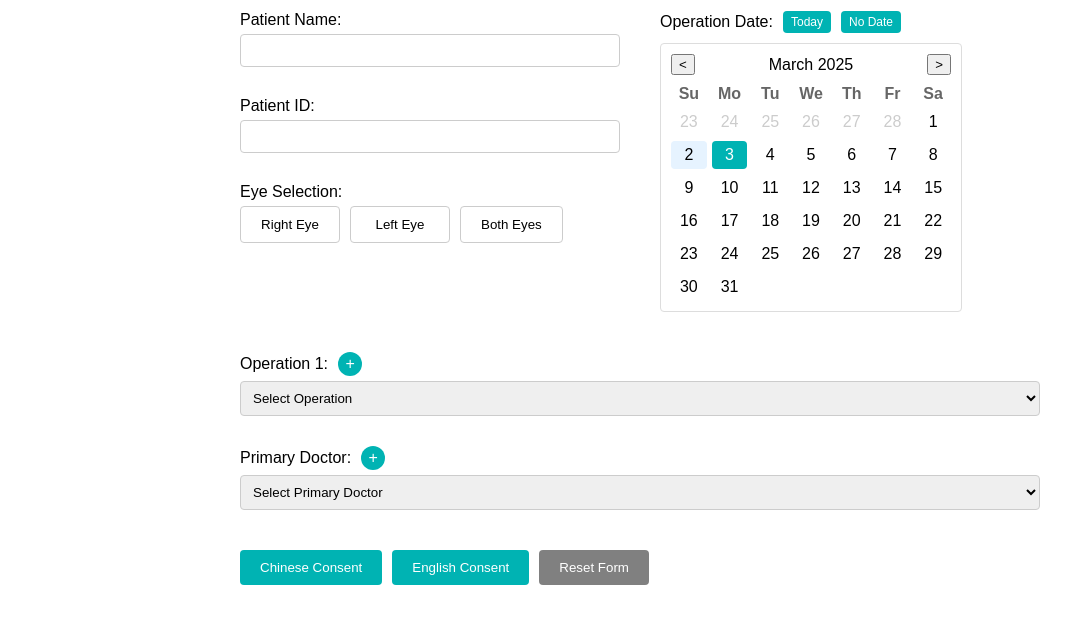
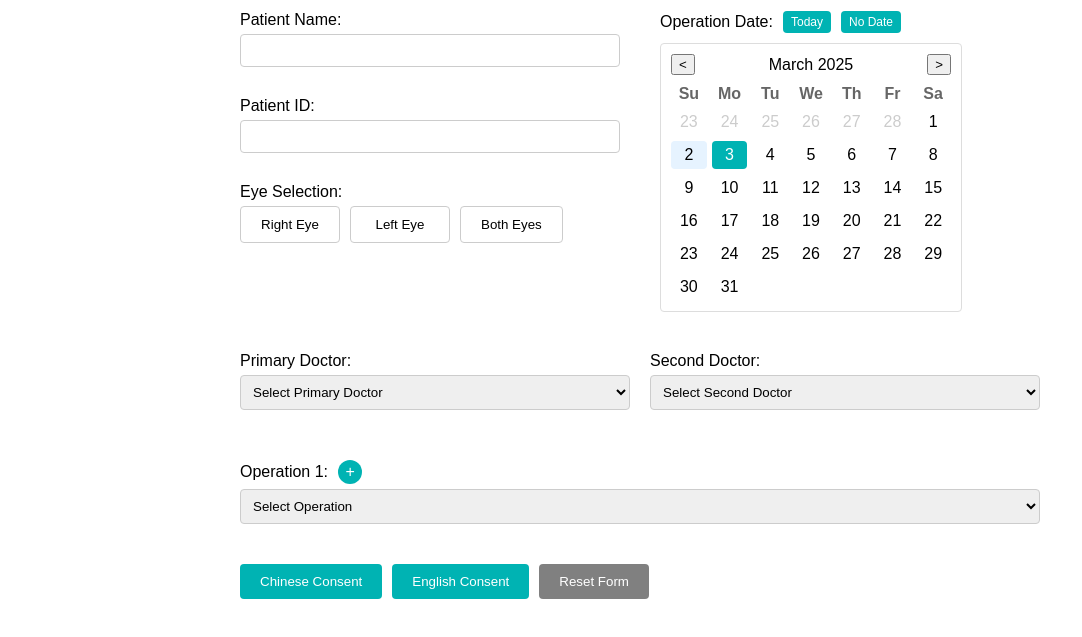
Before and after one commit to ashitaka3948/OA-consent, a plain HTML site: page static/index.html in a window 1280 px wide. Shown: the part 89-726 px from the top of the page, without its empty margins (0-1082 px from the left). Drawn offline with Linux system fonts and the light colour scheme; files whose address does not match are found by name.

Commit message:
fix english name and reorder pulldown menus

```diff
--- a/static/index.html
+++ b/static/index.html
@@ -254,6 +254,26 @@
         .today-button:hover {
             background-color: #009999;
         }
+
+        .doctor-section {
+            display: flex;
+            gap: 20px;
+            margin-bottom: 30px;
+        }
+
+        .doctor-section .form-group {
+            flex: 1;
+        }
+
+        /* Remove the doctor2Group display:none style */
+        #doctor2Group {
+            display: block;
+        }
+
+        /* Adjust operation section margin */
+        #operation1Group {
+            margin-top: 20px;
+        }
     </style>
 </head>
 <body>
@@ -310,6 +330,56 @@
                     </div>
                     <input type="hidden" id="selectedDate" name="selectedDate">
                 </div>
+            </div>
+        </div>
+
+        <div class="doctor-section">
+            <div class="form-group">
+                <label for="doctor1">Primary Doctor:</label>
+                <select id="doctor1" name="doctor1">
+                    <option value="">Select Primary Doctor</option>
+                    <option value="andrew_fok">Andrew Fok</option>
+                    <option value="carol_yu">Carol Yu</option>
+                    <option value="charmaine_hon">Charmaine Hon</option>
+                    <option value="leslie_cheng">Cheng Ka Lok</option>
+                    <option value="cheung_sek_hong">Cheung Sek Hong</option>
+                    <option value="jean_paul_yih">Jean Paul Yih</option>
+                    <option value="callie_ko">Ko Ka Li</option>
+                    <option value="isabel_lai">Lai Sum Wai</option>
+                    <option value="douglas_lam">Lam King Tak</option>
+                    <option value="winnie_lau">Lau Wai Ying</option>
+                    <option value="gary_lee">Lee Ka Yau</option>
+                    <option value="alex_ng">Ng Lap Ki</option>
+                    <option value="shiu_chi_yuen">Shiu Chi Yuen</option>
+                    <option value="patrick_tong">Tong Pak Chuen</option>
+                    <option value="donald_woo">Woo Chai Fong</option>
+                    <option value="victor_woo">Woo Chi Pang</option>
+                    <option value="nancy_yuen">Yuen Shi Yin</option>
+                </select>
+            </div>
+
+            <div class="form-group">
+                <label for="doctor2">Second Doctor:</label>
+                <select id="doctor2" name="doctor2">
+                    <option value="">Select Second Doctor</option>
+                    <option value="andrew_fok">Andrew Fok</option>
+                    <option value="carol_yu">Carol Yu</option>
+                    <option value="charmaine_hon">Charmaine Hon</option>
+                    <option value="leslie_cheng">Cheng Ka Lok</option>
+                    <option value="cheung_sek_hong">Cheung Sek Hong</option>
+                    <option value="jean_paul_yih">Jean Paul Yih</option>
+                    <option value="callie_ko">Ko Ka Li</option>
+                    <option value="isabel_lai">Lai Sum Wai</option>
+                    <option value="douglas_lam">Lam King Tak</option>
+                    <option value="winnie_lau">Lau Wai Ying</option>
+                    <option value="gary_lee">Lee Ka Yau</option>
+                    <option value="alex_ng">Ng Lap Ki</option>
+                    <option value="shiu_chi_yuen">Shiu Chi Yuen</option>
+                    <option value="patrick_tong">Tong Pak Chuen</option>
+                    <option value="donald_woo">Woo Chai Fong</option>
+                    <option value="victor_woo">Woo Chi Pang</option>
+                    <option value="nancy_yuen">Yuen Shi Yin</option>
+                </select>
             </div>
         </div>
 
@@ -377,57 +447,6 @@
                 <button type="button" class="injection-button" data-injection="beovu">Beovu</button>
                 <button type="button" class="injection-button" data-injection="ozurdex">Ozurdex</button>
             </div>
-        </div>
-
-        <div class="form-group">
-            <div class="doctor-header">
-                <label for="doctor1">Primary Doctor:</label>
-                <button type="button" class="add-button" onclick="showDoctor2()">+</button>
-            </div>
-            <select id="doctor1" name="doctor1">
-                <option value="">Select Primary Doctor</option>
-                <option value="leslie_cheng">Leslie Cheng</option>
-                <option value="cheung_sek_hong">Cheung Sek Hong</option>
-                <option value="andrew_fok">Andrew Fok</option>
-                <option value="charmaine_hon">Charmaine Hon</option>
-                <option value="callie_ko">Callie Ko</option>
-                <option value="isabel_lai">Isabel Lai</option>
-                <option value="douglas_lam">Douglas Lam</option>
-                <option value="winnie_lau">Winnie Lau</option>
-                <option value="gary_lee">Gary Lee</option>
-                <option value="alex_ng">Alex Ng</option>
-                <option value="shiu_chi_yuen">Shiu Chi Yuen</option>
-                <option value="patrick_tong">Patrick Tong</option>
-                <option value="donald_woo">Donald Woo</option>
-                <option value="victor_woo">Victor Woo</option>
-                <option value="jean_paul_yih">Jean Paul Yih</option>
-                <option value="nancy_yuen">Nancy Yuen</option>
-                <option value="carol_yu">Carol Yu</option>
-            </select>
-        </div>
-
-        <div class="form-group" id="doctor2Group">
-            <label for="doctor2">Second Doctor:</label>
-            <select id="doctor2" name="doctor2">
-                <option value="">Select Second Doctor</option>
-                <option value="leslie_cheng">Leslie Cheng</option>
-                <option value="cheung_sek_hong">Cheung Sek Hong</option>
-                <option value="andrew_fok">Andrew Fok</option>
-                <option value="charmaine_hon">Charmaine Hon</option>
-                <option value="callie_ko">Callie Ko</option>
-                <option value="isabel_lai">Isabel Lai</option>
-                <option value="douglas_lam">Douglas Lam</option>
-                <option value="winnie_lau">Winnie Lau</option>
-                <option value="gary_lee">Gary Lee</option>
-                <option value="alex_ng">Alex Ng</option>
-                <option value="shiu_chi_yuen">Shiu Chi Yuen</option>
-                <option value="patrick_tong">Patrick Tong</option>
-                <option value="donald_woo">Donald Woo</option>
-                <option value="victor_woo">Victor Woo</option>
-                <option value="jean_paul_yih">Jean Paul Yih</option>
-                <option value="nancy_yuen">Nancy Yuen</option>
-                <option value="carol_yu">Carol Yu</option>
-            </select>
         </div>
 
         <div class="button-group">
@@ -622,10 +641,6 @@
             document.getElementById('operation3Group').style.display = 'flex';
         }
 
-        function showDoctor2() {
-            document.getElementById('doctor2Group').style.display = 'flex';
-        }
-
         function setToday() {
             currentDate = new Date();
             selectedDate = new Date();
```
Also changed, not shown: 1 other file.
